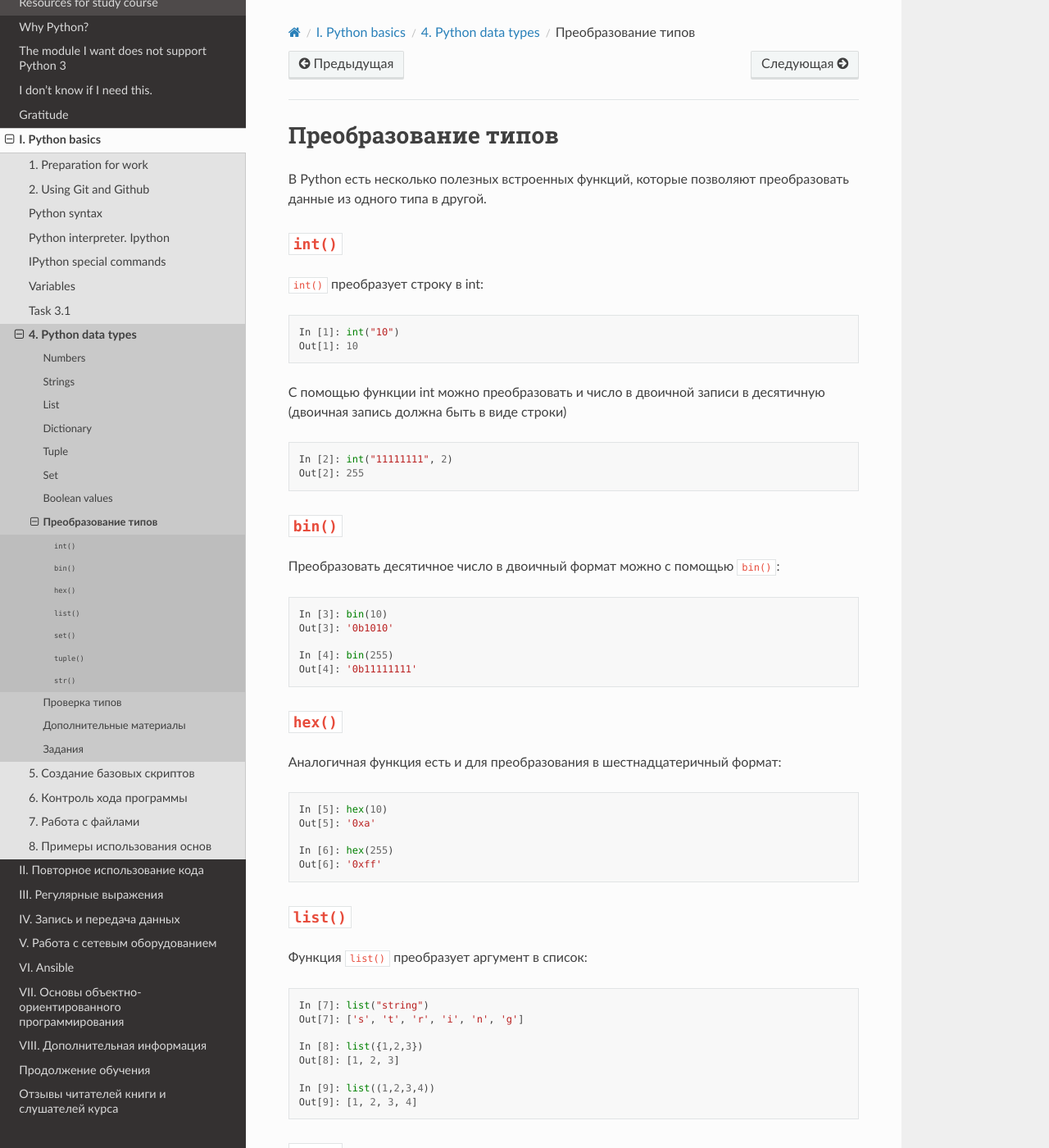
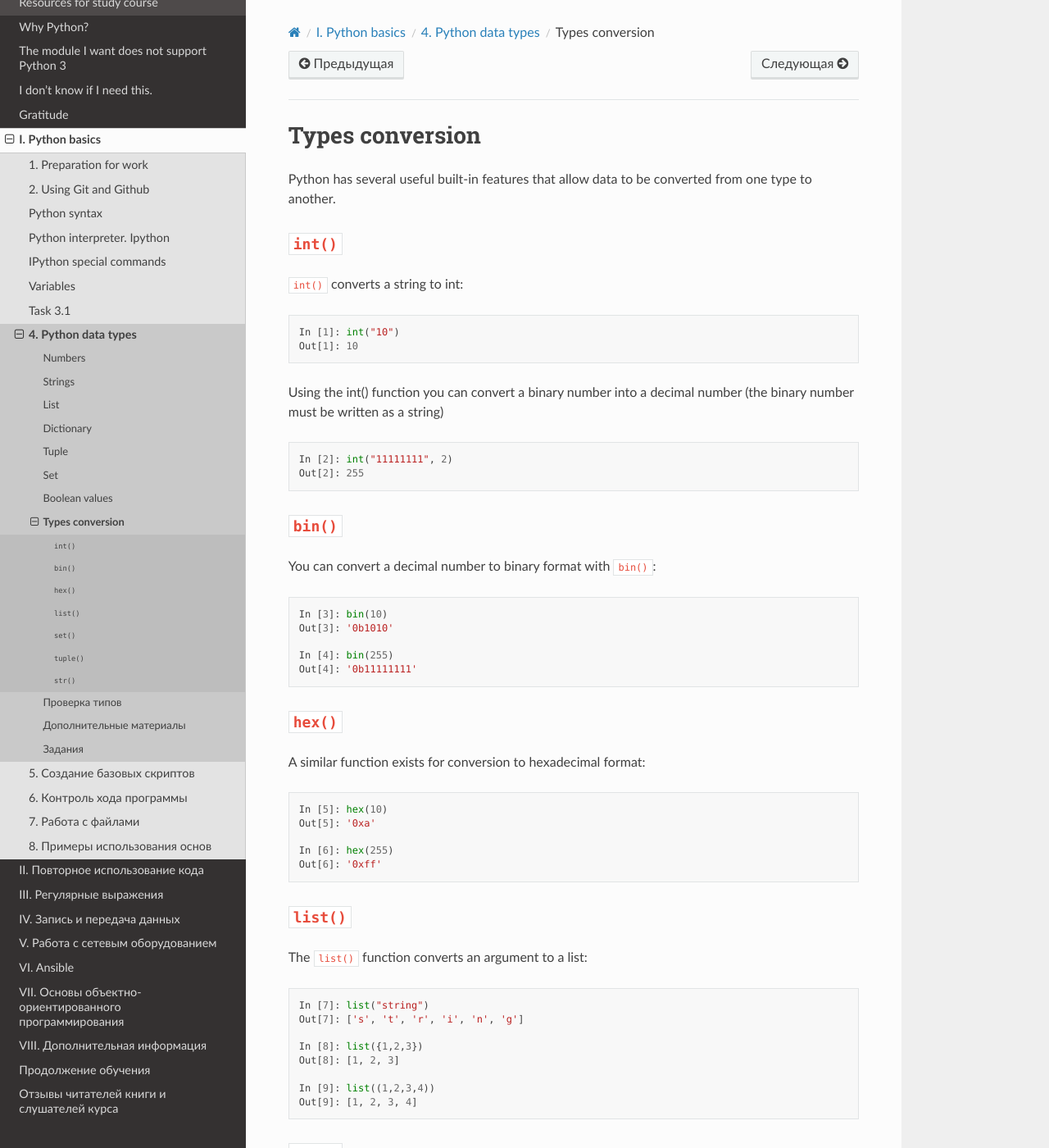
Before and after one commit to Aidar5/nattoeng, a Sphinx documentation site: the page built from docs/source/book/04_data_structures/9_convert_type.rst, in a window 1280 px wide and 1400 px high. Shown: the whole window at 82% size. Built offline with Sphinx 7.4.7 and the Read the Docs theme 2.0.0, drawn with Linux system fonts in a browser that asks for light colours; pages that are not in the unit, such as notebooks, are missing from menus; some of the changed text lies outside the part shown.

Commit message:
Update 9_convert_type.rst

```diff
--- a/docs/source/book/04_data_structures/9_convert_type.rst
+++ b/docs/source/book/04_data_structures/9_convert_type.rst
@@ -1,21 +1,19 @@
-Преобразование типов
+Types conversion
 --------------------
 
-В Python есть несколько полезных встроенных функций, которые позволяют
-преобразовать данные из одного типа в другой.
+Python has several useful built-in features that allow data to be converted from one type to another.
 
 ``int()``
 ~~~~~~~~~
 
-``int()`` преобразует строку в int:
+``int()`` converts a string to int:
 
 .. code:: python
 
     In [1]: int("10")
     Out[1]: 10
 
-С помощью функции int можно преобразовать и число в двоичной записи в
-десятичную (двоичная запись должна быть в виде строки)
+Using the int() function you can convert a binary number into a decimal number (the binary number must be written as a string)
 
 .. code:: python
 
@@ -25,8 +23,7 @@
 ``bin()``
 ~~~~~~~~~
 
-Преобразовать десятичное число в двоичный формат можно с помощью
-``bin()``:
+You can convert a decimal number to binary format with ``bin()``:
 
 .. code:: python
 
@@ -39,8 +36,7 @@
 ``hex()``
 ~~~~~~~~~
 
-Аналогичная функция есть и для преобразования в шестнадцатеричный
-формат:
+A similar function exists for conversion to hexadecimal format:
 
 .. code:: python
 
@@ -53,7 +49,7 @@
 ``list()``
 ~~~~~~~~~~
 
-Функция ``list()`` преобразует аргумент в список:
+The ``list()`` function converts an argument to a list:
 
 .. code:: python
 
@@ -69,7 +65,7 @@
 ``set()``
 ~~~~~~~~~
 
-Функция ``set()`` преобразует аргумент в множество:
+The ``set()`` function converts an argument into a set:
 
 .. code:: python
 
@@ -82,13 +78,12 @@
     In [12]: set("string string")
     Out[12]: {' ', 'g', 'i', 'n', 'r', 's', 't'}
 
-Эта функция очень полезна, когда нужно получить уникальные элементы в
-последовательности.
+This function is very useful when you need to get unique elements in a sequence.
 
 ``tuple()``
 ~~~~~~~~~~~
 
-Функция ``tuple()`` преобразует аргумент в кортеж:
+The ``tuple()`` function converts the argument into a tuple:
 
 .. code:: python
 
@@ -101,13 +96,12 @@
     In [15]: tuple("string")
     Out[15]: ('s', 't', 'r', 'i', 'n', 'g')
 
-Это может пригодиться в том случае, если нужно получить неизменяемый
-объект.
+This can be useful if you want an immutable object.
 
 ``str()``
 ~~~~~~~~~
 
-Функция ``str()`` преобразует аргумент в строку:
+The ``str()`` function converts an argument into a string:
 
 .. code:: python
 
```
